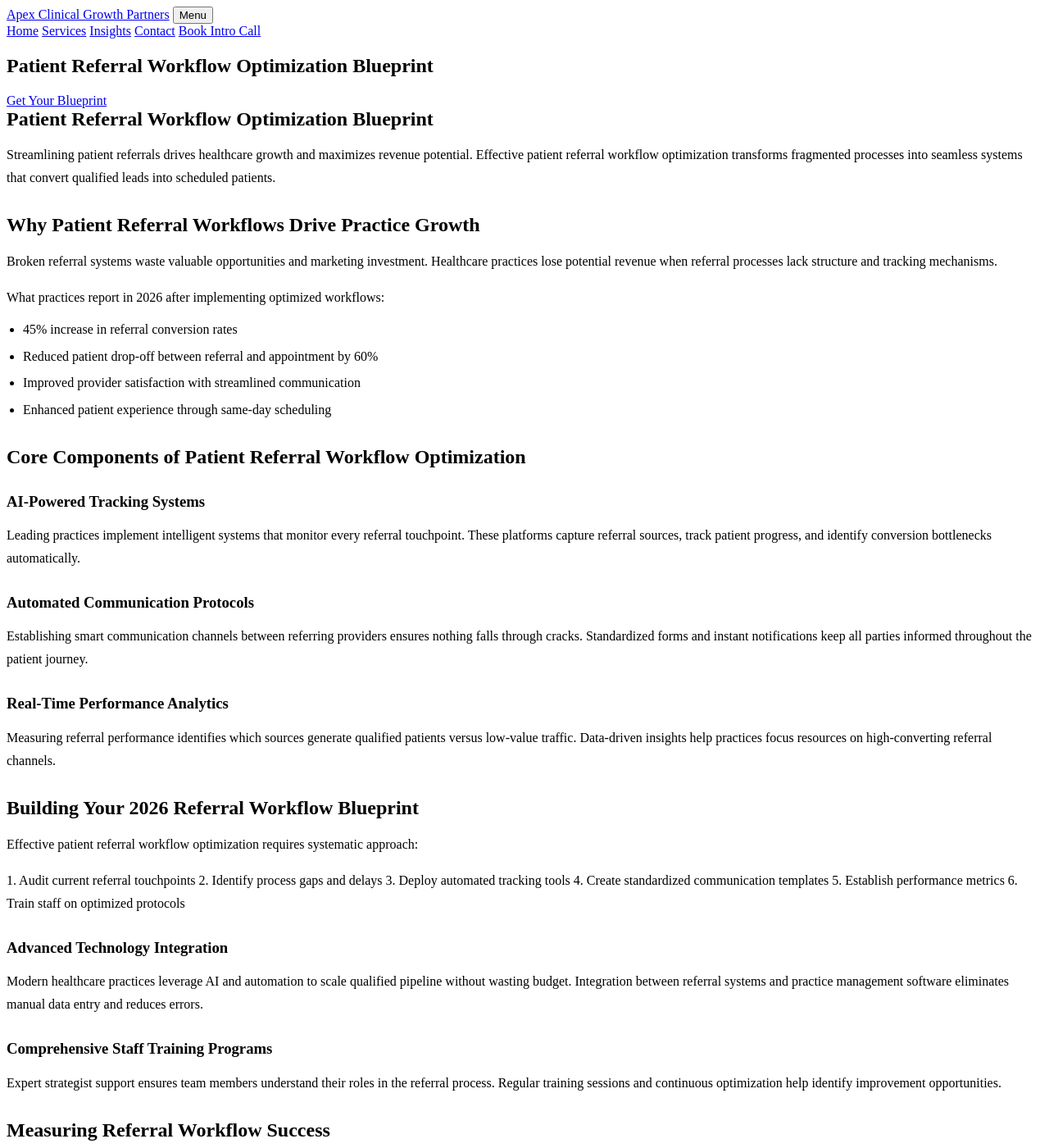
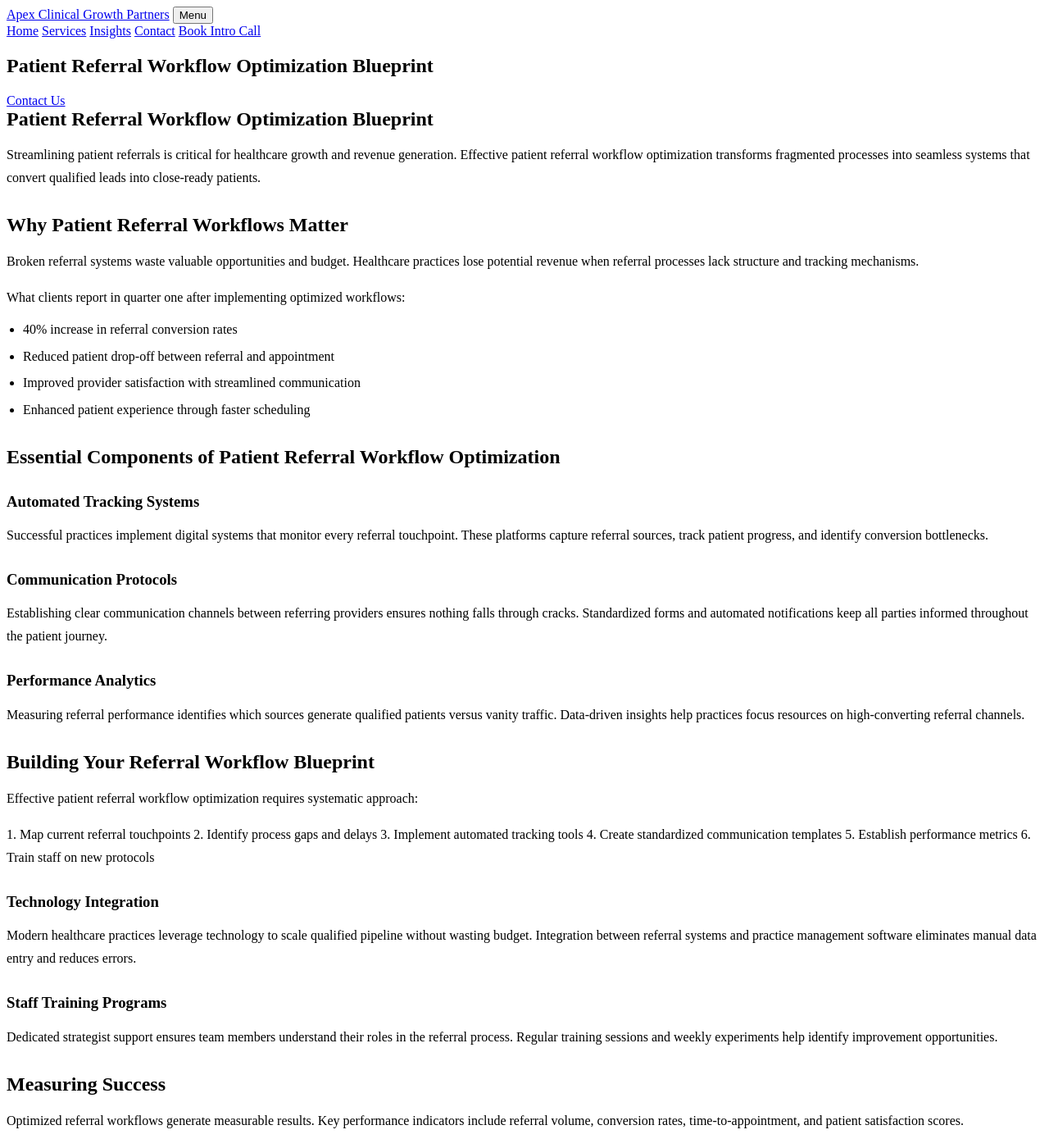
Before and after one commit to prjctlphbt/orbitr-canary-angular-20260228, a Jekyll site: the page patient-referral-workflow-blueprint.html, which Jekyll copies as it is, in a window 1280 px wide and 1400 px high. Shown: the whole window at 82% size. Built offline with Jekyll 4.4.1, drawn with Linux system fonts in a browser that asks for light colours; some of the changed text lies outside the part shown.

Commit message:
Rollback: Revert changes to patient-referral-workflow-blueprint.html

```diff
--- a/patient-referral-workflow-blueprint.html
+++ b/patient-referral-workflow-blueprint.html
@@ -4,8 +4,8 @@
 <head>
 <meta charset="utf-8"/>
 <meta content="width=device-width, initial-scale=1.0" name="viewport"/>
-<meta content="Optimize your patient referral workflow with Apex Clinical Growth Partners. Streamline processes, reduce delays, and boost referral volume by 40%. Get your 2026 blueprint today." name="description"/>
-<title>Patient Referral Workflow Optimization Blueprint 2026</title>
+<meta content="Optimize your patient referral workflow with Apex Clinical Growth Partners. Streamline processes, reduce delays, and boost referral volume. Get your blueprint t" name="description"/>
+<title>Patient Referral Workflow Optimization Blueprint</title>
 <style>
 
 
@@ -103,53 +103,53 @@
 <section class="page-hero landing-hero">
 <div class="container">
 <h1>Patient Referral Workflow Optimization Blueprint</h1>
-<a class="cta" href="/services/">Get Your Blueprint</a>
+<a class="cta" href="/services/">Contact Us</a>
 </div>
 </section>
 <section class="landing-content">
 <div class="container orbitr-generated-content">
 <h1>Patient Referral Workflow Optimization Blueprint</h1>
-<p>Streamlining patient referrals drives healthcare growth and maximizes revenue potential. Effective patient referral workflow optimization transforms fragmented processes into seamless systems that convert qualified leads into scheduled patients.</p>
-<h2>Why Patient Referral Workflows Drive Practice Growth</h2>
-<p>Broken referral systems waste valuable opportunities and marketing investment. Healthcare practices lose potential revenue when referral processes lack structure and tracking mechanisms.</p>
-<p>What practices report in 2026 after implementing optimized workflows:</p>
+<p>Streamlining patient referrals is critical for healthcare growth and revenue generation. Effective patient referral workflow optimization transforms fragmented processes into seamless systems that convert qualified leads into close-ready patients.</p>
+<h2>Why Patient Referral Workflows Matter</h2>
+<p>Broken referral systems waste valuable opportunities and budget. Healthcare practices lose potential revenue when referral processes lack structure and tracking mechanisms.</p>
+<p>What clients report in quarter one after implementing optimized workflows:</p>
 <ul>
-<li>45% increase in referral conversion rates</li>
-<li>Reduced patient drop-off between referral and appointment by 60%</li>
+<li>40% increase in referral conversion rates</li>
+<li>Reduced patient drop-off between referral and appointment</li>
 <li>Improved provider satisfaction with streamlined communication</li>
-<li>Enhanced patient experience through same-day scheduling</li>
+<li>Enhanced patient experience through faster scheduling</li>
 </ul>
-<h2>Core Components of Patient Referral Workflow Optimization</h2>
-<h3>AI-Powered Tracking Systems</h3>
-<p>Leading practices implement intelligent systems that monitor every referral touchpoint. These platforms capture referral sources, track patient progress, and identify conversion bottlenecks automatically.</p>
-<h3>Automated Communication Protocols</h3>
-<p>Establishing smart communication channels between referring providers ensures nothing falls through cracks. Standardized forms and instant notifications keep all parties informed throughout the patient journey.</p>
-<h3>Real-Time Performance Analytics</h3>
-<p>Measuring referral performance identifies which sources generate qualified patients versus low-value traffic. Data-driven insights help practices focus resources on high-converting referral channels.</p>
-<h2>Building Your 2026 Referral Workflow Blueprint</h2>
+<h2>Essential Components of Patient Referral Workflow Optimization</h2>
+<h3>Automated Tracking Systems</h3>
+<p>Successful practices implement digital systems that monitor every referral touchpoint. These platforms capture referral sources, track patient progress, and identify conversion bottlenecks.</p>
+<h3>Communication Protocols</h3>
+<p>Establishing clear communication channels between referring providers ensures nothing falls through cracks. Standardized forms and automated notifications keep all parties informed throughout the patient journey.</p>
+<h3>Performance Analytics</h3>
+<p>Measuring referral performance identifies which sources generate qualified patients versus vanity traffic. Data-driven insights help practices focus resources on high-converting referral channels.</p>
+<h2>Building Your Referral Workflow Blueprint</h2>
 <p>Effective patient referral workflow optimization requires systematic approach:</p>
-<p>1. Audit current referral touchpoints
+<p>1. Map current referral touchpoints
 2. Identify process gaps and delays
-3. Deploy automated tracking tools
+3. Implement automated tracking tools
 4. Create standardized communication templates
 5. Establish performance metrics
-6. Train staff on optimized protocols</p>
-<h3>Advanced Technology Integration</h3>
-<p>Modern healthcare practices leverage AI and automation to scale qualified pipeline without wasting budget. Integration between referral systems and practice management software eliminates manual data entry and reduces errors.</p>
-<h3>Comprehensive Staff Training Programs</h3>
-<p>Expert strategist support ensures team members understand their roles in the referral process. Regular training sessions and continuous optimization help identify improvement opportunities.</p>
-<h2>Measuring Referral Workflow Success</h2>
+6. Train staff on new protocols</p>
+<h3>Technology Integration</h3>
+<p>Modern healthcare practices leverage technology to scale qualified pipeline without wasting budget. Integration between referral systems and practice management software eliminates manual data entry and reduces errors.</p>
+<h3>Staff Training Programs</h3>
+<p>Dedicated strategist support ensures team members understand their roles in the referral process. Regular training sessions and weekly experiments help identify improvement opportunities.</p>
+<h2>Measuring Success</h2>
 <p>Optimized referral workflows generate measurable results. Key performance indicators include referral volume, conversion rates, time-to-appointment, and patient satisfaction scores.</p>
 <p>Successful practices track revenue intent rather than vanity metrics. Focus on qualified leads that convert to actual appointments and treatments.</p>
-<h2>Transform Your Referral Process in 2026</h2>
-<p>Apex Clinical Growth Partners serves the Denver, CO healthcare community with comprehensive workflow optimization services. Our team helps practices implement systematic referral processes that drive growth and increase revenue.</p>
+<h2>Transform Your Referral Process Today</h2>
+<p>Orbitr Canary Angular 20260228 serves the Denver, CO healthcare community with comprehensive workflow optimization services. Our team helps practices implement systematic referral processes that drive growth and increase revenue.</p>
 <p>Ready to optimize your patient referral workflow? Contact our experts at (720) 555-0105 or hello@apexclinicalgrowth.com to schedule your consultation and start converting more referrals into loyal patients.</p>
 </div>
 </section>
 <section class="landing-cta">
 <div class="container">
-<h2>Start Your Referral Optimization Today</h2>
-<a class="cta" href="/services/">Get Your Free Blueprint</a>
+<h2>Take the Next Step</h2>
+<a class="cta" href="/services/">Contact Us</a>
 </div>
 </section>
 </main>
```
